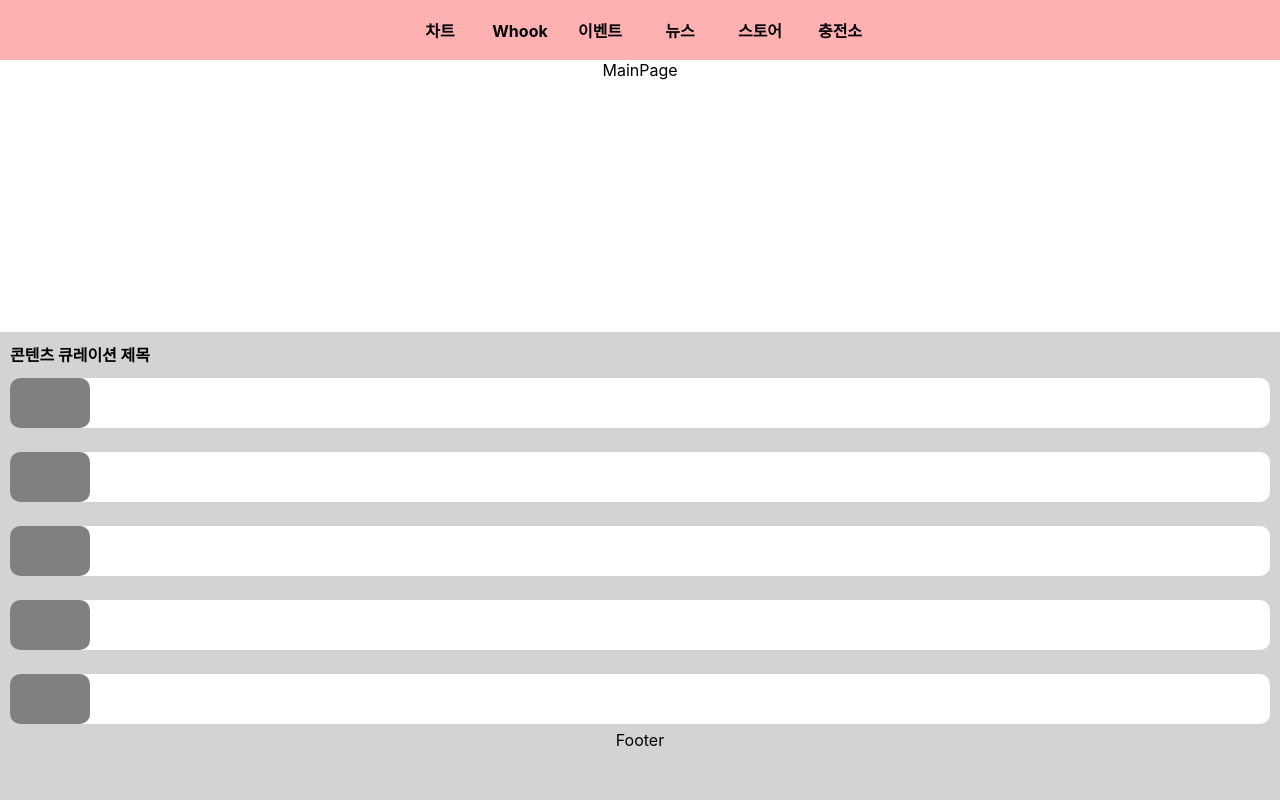
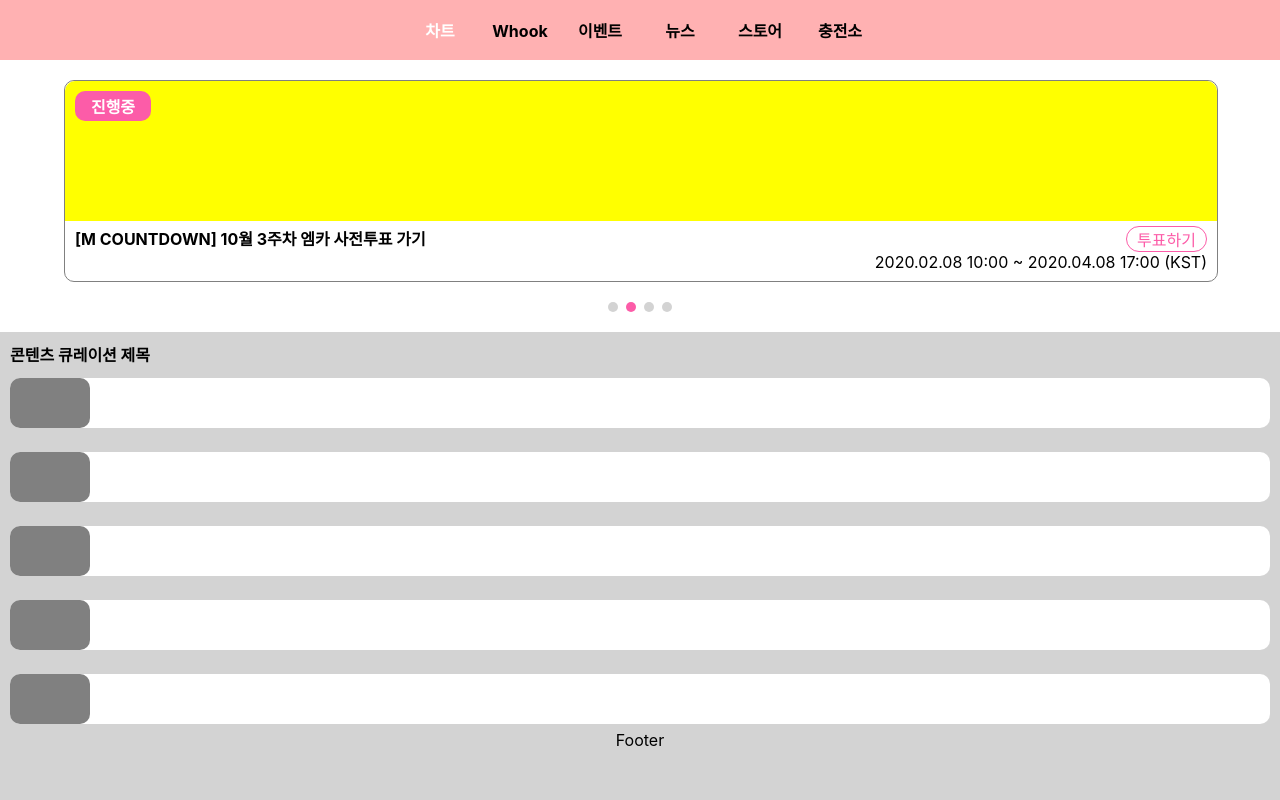
Before and after one commit to subin3277/Hanteo, a React (Create React App) app: page / in a window 1280 px wide. Shown: the top 800 px of the page. Built offline with nearby package versions, Linux system fonts and the light colour scheme.

Commit message:
modify Main page

```diff
--- a/src/App.css
+++ b/src/App.css
@@ -1,6 +1,9 @@
 .App {
   text-align: center;
   min-height: 100vh;
+  overflow-x: hidden;
+  display: flex;
+  flex-direction: column;
 }
 
 .App-logo {
--- a/src/App.js
+++ b/src/App.js
@@ -1,11 +1,16 @@
 import './App.css';
 import { BrowserRouter as Router, Route, Routes, useNavigate, useLocation } from 'react-router-dom';
 import Main from './pages/Main';
+import Whook from './pages/Whook';
+import Event from './pages/Event';
+import News from './pages/News';
+import Store from './pages/Store';
+import Charge from './pages/Charge';
 import { Footer, Nav } from './components';
-import Whook from './pages/Whook';
 import { useRef, useState } from 'react';
+import {styled} from 'styled-components';
 
-const pages = ['/', '/whook']
+const pages = ['/', '/whook', '/event', '/news', '/store', '/charge']
 
 const Swipe = () => {
   const navigate = useNavigate();
@@ -22,7 +27,6 @@ const Swipe = () => {
   const minSwipeDistance = 75;
 
   const onTouchStart = e => {
-    console.log("Start")
     touchStartX.current = e.changedTouches[0].clientX;
   }
 
@@ -83,11 +87,15 @@ const Swipe = () => {
       onMouseDown={onMouseDown}
       onMouseMove={onMouseMove}
       onMouseUp={onMouseUp}
-      style={{ touchAction: 'none', flex : 1 }} // 모바일에서 스크롤 방지
+      style={{ touchAction: 'none', flex : 1 }}
     >
       <Routes>
         <Route exact path="/" element={<Main/>}/>
         <Route path="/whook" element={<Whook/>}/>
+        <Route path="/event" element={<Event/>}/>
+        <Route path="/news" element={<News/>}/>
+        <Route path="/store" element={<Store/>}/>
+        <Route path="/charge" element={<Charge/>}/>
       </Routes>
     </div>
   )
@@ -95,10 +103,11 @@ const Swipe = () => {
 function App() {
   return (
     <div className="App">
+      <Router>
       <Nav/>
-
-      <Router>
+      <div style={{display : 'flex', flex : '1 0 0', flexDirection : 'row'}}>
         <Swipe/>
+      </div>
       </Router>
 
       <Footer/>
--- a/src/components/Card.jsx
+++ b/src/components/Card.jsx
@@ -1,13 +1,17 @@
 import {styled} from 'styled-components';
+import Badge from './Badge';
 
-const Card = () => {
+const Card = ({item}) => {
   return (
-    <S.Card>
-      <S.Badge>진행 중</S.Badge>
+    <S.Card onClick={() => window.open(item.url)}>
+      <Badge text={"진행중"} color={"#FC5CA8"}/>
       <S.Image_section/>
       <S.Text_section>
-        <S.Text>[M COUNTDOWN] 10월 2주차 엠카 사전</S.Text>
-        <S.Text>2020.02.08 10:00 ~ 2020.04.08 17:00 (KST)</S.Text>
+        <div style={{display : 'flex', justifyContent : 'space-between'}}>
+          <S.Text className="title">{item.title}</S.Text>
+          <S.Badge>투표하기</S.Badge>
+        </div>
+        <S.Text className="period">{item.period}</S.Text>
       </S.Text_section>
     </S.Card>
   )
@@ -22,6 +26,7 @@ const S = {
     border-radius: 10px;
 
     position: relative;
+    cursor: pointer;
   `,
   Image_section : styled.section`
     height: 70%;
@@ -32,23 +37,28 @@ const S = {
   Text_section : styled.section`
     height: 30%;
     border-radius: 0 0 10px 10px;
+    text-align: start;
+    padding : 5px 10px;
+    box-sizing: border-box;
   `,
   Text : styled.div`
+    &.title {
+      flex : 1 0 0;
+      font-weight: bold;
+      text-overflow: ellipsis;
+      overflow : hidden;
+      white-space: nowrap;
+    }
 
+    &.period {
+      text-align: end;
+    }
   `,
   Badge : styled.div`
-    width : 70px;
-    background-color: #FC5CA8;
-    padding : 3px;
-    font-weight: bold;
-    border-radius: 10px;
-    color : white;
-    text-align: center;
-
-    position: absolute;
-    top : 10px;
-    left : 10px;
-
+    border: 1px solid #FC5CA8;
+    border-radius: 20px;
+    padding : 0 10px;
+    color : #FC5CA8;
   `
 }
 export default Card;
--- a/src/components/Nav.jsx
+++ b/src/components/Nav.jsx
@@ -1,14 +1,25 @@
+import { useLocation, useNavigate } from 'react-router-dom';
 import {styled} from 'styled-components';
 
 const Nav = () => {
+
+  const menu_list = [
+    {title : '차트', url : '/'},
+    {title : 'Whook', url : '/whook'},
+    {title : '이벤트', url : '/event'},
+    {title : '뉴스', url : '/news'},
+    {title : '스토어', url : '/store'},
+    {title : '충전소', url : '/charge'},
+  ]
+
+  const navigate = useNavigate();
+  const nowPage = useLocation().pathname;
+
   return (
     <S.Nav>
-      <S.Nav_item>차트</S.Nav_item>
-      <S.Nav_item>Whook</S.Nav_item>
-      <S.Nav_item>이벤트</S.Nav_item>
-      <S.Nav_item>뉴스</S.Nav_item>
-      <S.Nav_item>스토어</S.Nav_item>
-      <S.Nav_item>충전소</S.Nav_item>
+      {menu_list.map(item => (
+        <S.Nav_item onClick={() => navigate(item.url)} className={item.url === nowPage ? 'select' : ''}>{item.title}</S.Nav_item>
+      ))}
     </S.Nav>
   )
 }
--- a/src/components/index.js
+++ b/src/components/index.js
@@ -2,3 +2,4 @@ export {default as Nav} from './Nav';
 export {default as Card} from './Card';
 export {default as Footer} from './Footer';
 export {default as Carousel} from './Carousel';
+export {default as Badge} from './Badge'
--- a/src/pages/Main.jsx
+++ b/src/pages/Main.jsx
@@ -1,8 +1,32 @@
 import { Card, Carousel } from "../components";
 import { styled } from 'styled-components';
+import {useState, useEffect} from 'react';
 
 
 const Main = () => {
+
+  const [page, setPage] = useState(0);
+
+  const handleObserver = (entries) => {
+    const target = entries[0]
+    if (target.isIntersecting) {
+      setPage(prevPage => prevPage + 1)
+    }
+  }
+
+  useEffect(() => {
+    const observer = new IntersectionObserver(handleObserver, {
+      threshold: 0, //  Intersection Observer의 옵션, 0일 때는 교차점이 한 번만 발생해도 실행, 1은 모든 영역이 교차해야 콜백 함수가 실행.
+    });
+    // 최하단 요소를 관찰 대상으로 지정함
+    const observerTarget = document.getElementById("observer");
+    // 관찰 시작
+    if (observerTarget) {
+      observer.observe(observerTarget);
+    }
+  }, [])
+
+
 
   const ContentCard = () => {
     return (
@@ -13,25 +37,50 @@ const Main = () => {
     )
   }
 
+  const tempListData = [
+    <ContentCard/>,
+    <ContentCard/>,
+    <ContentCard/>,
+    <ContentCard/>,
+    <ContentCard/>,
+    <ContentCard/>,
+    <ContentCard/>,
+    <ContentCard/>,
+    <ContentCard/>,
+    <ContentCard/>,
+  ]
+
+  const [listData, setListData] = useState([]);
+
+  useEffect(() => {
+    setListData(lst => [...lst, ...tempListData])
+  }, [page])
+
+  const CarouselData = [
+    {img : '', title : '[M COUNTDOWN] 10월 2주차 엠카 사전투표 가기', period : '2020.02.08 10:00 ~ 2020.04.08 17:00 (KST)', url : 'https://www.hanteochart.com/chart/world/global/weekly'},
+    {img : '', title : '[M COUNTDOWN] 10월 3주차 엠카 사전투표 가기', period : '2020.02.08 10:00 ~ 2020.04.08 17:00 (KST)', url : 'https://www.hanteochart.com/chart/world/global/weekly'},
+    {img : '', title : '[M COUNTDOWN] 10월 4주차 엠카 사전투표 가기', period : '2020.02.08 10:00 ~ 2020.04.08 17:00 (KST)', url : 'https://www.hanteochart.com/chart/world/global/weekly'},
+    {img : '', title : '[M COUNTDOWN] 11월 1주차 엠카 사전투표 가기', period : '2020.02.08 10:00 ~ 2020.04.08 17:00 (KST)', url : 'https://www.hanteochart.com/chart/world/global/weekly'},
+  ]
+
   return (
     <div>
-      MainPage
-      <Carousel>
-        <Card/>
-        <Card/>
-        <Card/>
-        <Card/>
-      </Carousel>
+      <S.Carousel>
+        {/* Carsel 내부 요소들이 한페이지씩 보임임*/}
+        <Carousel dots={true} delayTime={3000}>
+          {CarouselData.map(item => (
+            <Card item={item}/>
+          ))}
+        </Carousel>
+      </S.Carousel>
 
       <S.Content>
         <S.Title>콘텐츠 큐레이션 제목</S.Title>
         <S.Content_section>
-          <ContentCard/>
-          <ContentCard/>
-          <ContentCard/>
-          <ContentCard/>
-          <ContentCard/>
-          <ContentCard/>
+          {listData.map(item => {
+            return (<>{item}</>)
+          })}
+          <div id="observer"></div>
         </S.Content_section>
       </S.Content>
 
@@ -46,6 +95,9 @@ const S = {
     padding : 10px;
     box-sizing: border-box;
     text-align: start;
+  `,
+  Carousel : styled.div`
+    padding-top : 20px;
   `,
   Title : styled.div`
     font-weight: bold;
```
